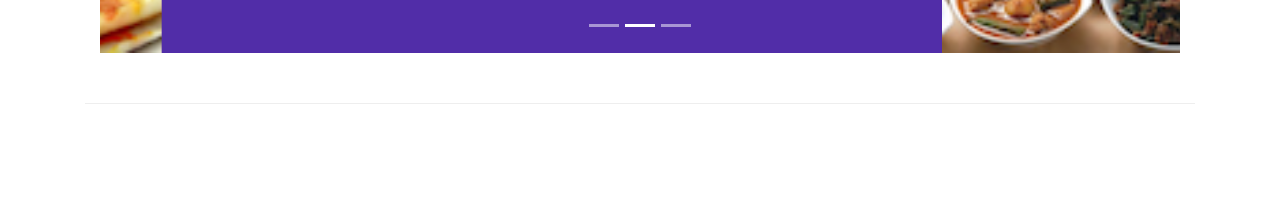
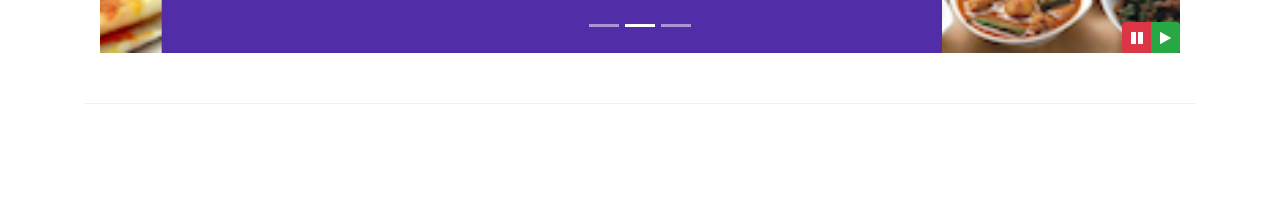
Before and after one commit to Erick2929/BootstrapTest.com, a website: page index.html in a window 1280 px wide. Shown: the part 581-800 px from the top of the page. Drawn offline with nearby package versions, Linux system fonts and the light colour scheme.

Commit message:
Bootstrap JQuery

```diff
--- a/css/styles.css
+++ b/css/styles.css
@@ -59,3 +59,9 @@
     left: 0;
     min-height: 300px;
 }
+
+#carouselButton{
+    right: 0px;
+    position: absolute;
+    bottom: 0px;
+}
--- a/index.html
+++ b/index.html
@@ -215,6 +215,14 @@
                     <a class="carousel-control-next" href="#mycarousel" role="button" data-slide="next">
                         <span class="carousel-control-next-icon"></span>
                     </a>
+                    <div class="btn-group" id="carouselButton">
+                        <button class="btn btn-danger btn-sm" id="carousel-pause">
+                            <span class="fa fa-pause"></span>
+                        </button>
+                        <button class="btn btn-success btn-sm" id="carousel-play">
+                            <span class="fa fa-play"></span>
+                        </button>
+                    </div>
                 </div>
             </div>
         </div>
@@ -375,6 +383,18 @@
     <script src="node_modules/jquery/dist/jquery.slim.min.js"></script>
     <script src="node_modules/popper.js/dist/umd/popper.min.js"></script>
     <script src="node_modules/bootstrap/dist/js/bootstrap.min.js"></script>
+    <script>
+        $(document).ready(function(){
+            $('#mycarousel').carousel({interval: 1000});
+            $('#carousel-pause').click(function() {
+                $('#mycarousel').carousel('pause');
+            });
+            $('#carousel-play').click(function() {
+                $('#mycarousel').carousel('cycle');
+            });
+        });
+    </script>
+
 </body>
 
 </html>
```
